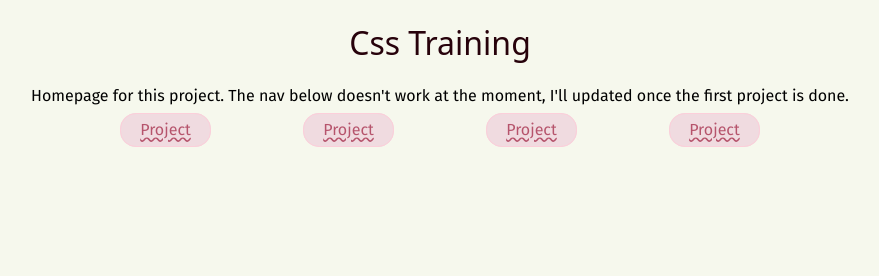
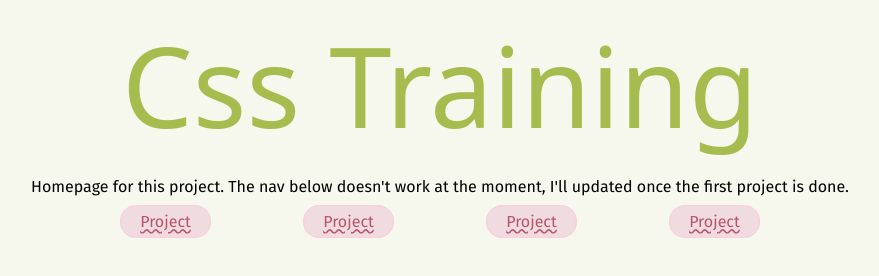
Before and after one commit to tiberiuion/training-css, a website: page index.html in a window 1280 px wide. Shown: the whole page, without its empty margins (200-1079 px from the left). Drawn offline with Linux system fonts and the light colour scheme; a web font is replaced by a local one.

Commit message:
Minor refactor to main laing page.

```diff
--- a/scss/style.scss
+++ b/scss/style.scss
@@ -42,6 +42,10 @@ body {
 
 h1 {
     text-align: center;
+    font-size: 7rem;
+    margin: 0;
+    padding: 0;
+    color: $primary;
 }
 
 nav {
```
Also changed, not shown: css/style.css, 1 other file.
